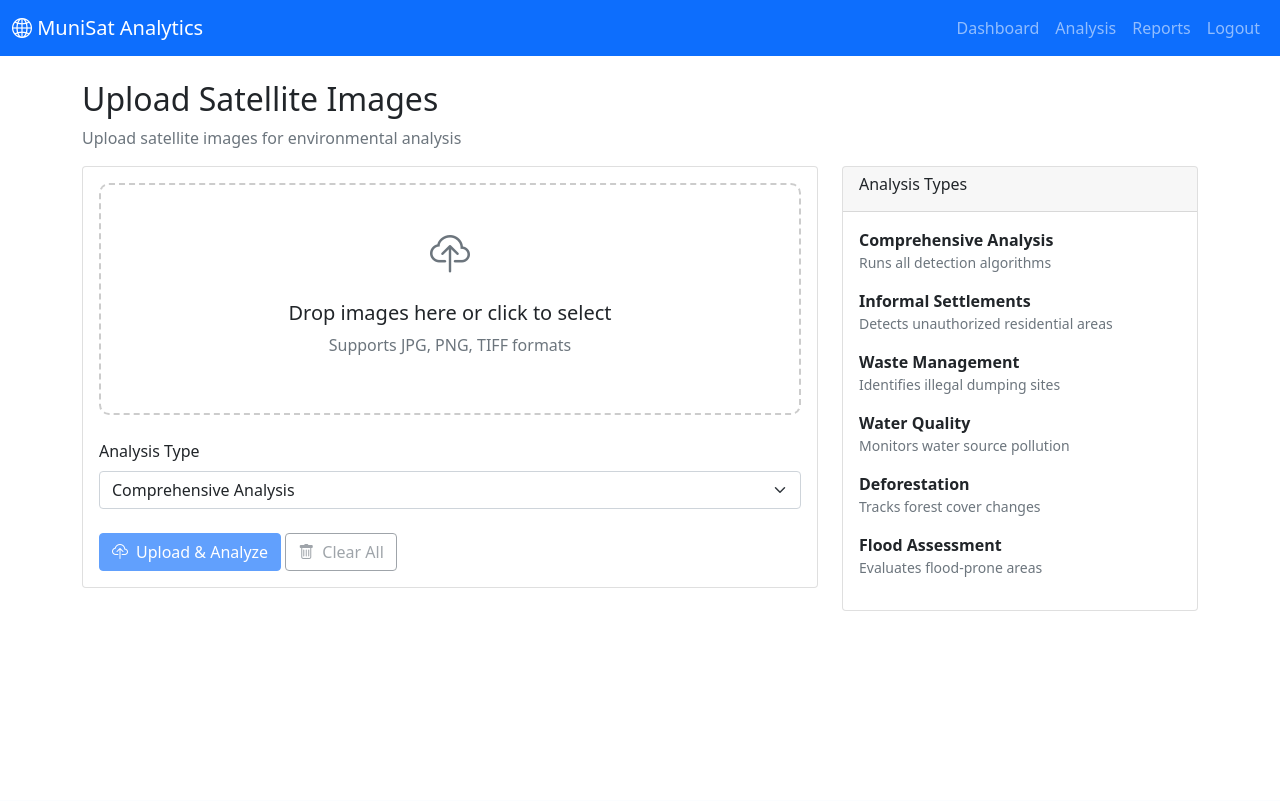
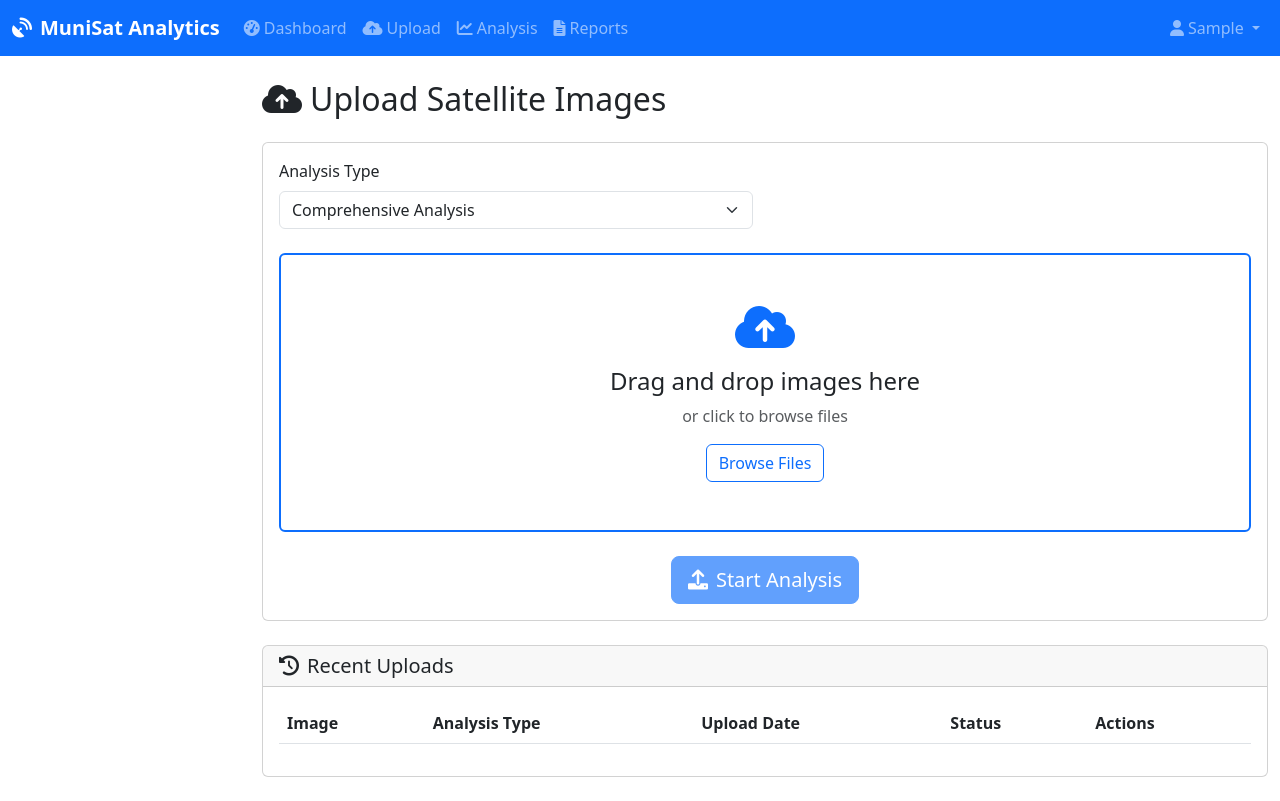
Before and after one commit to Lerata/MuniSat_Engine, a Flask app: page /upload in a window 1280 px wide. Before the commit the page ends 611 px from the top, so only its background shows below. Run offline with Flask 3, Linux system fonts and the light colour scheme; the visitor is signed in with stand-in values (Sample User, id 1); lists and menus that the app fills with data are empty; some libraries are stand-ins or nearby versions.

Commit message:
Assistant checkpoint: Setup complete Flask app with demo user and local deployment
Assistant generated file changes:
- GeoSphereView/run_replit.py: Add demo user creation for testing
- GeoSphereView/templates/base.html: Add complete navigation menu
- GeoSphereView/templates/upload.html: Complete upload page with drag-drop functionality
- GeoSphereView/ml_models.py: Add real model loading instructions
- GeoSphereView/setup_local.py: Create local setup script
- GeoSphereView/run_local.py: Create local run script
- GeoSphereView/.gitignore: Create gitignore file

---

User prompt:

please make sure you have added all the necessary functionality and all the button are working and pages and also navugation to be smooth as possible our back-end uses flusk instead of node.js we are using  google colab to train our model so show us also the steps to  integrate our model to our application aand when you have loged in please do not forgert to gime sample of login details ai can use to demostration puporse the app should allwo you to upload and please make every button and pages are working and well implemented   for demonstration purpose the system should allow you to upload and image for for analysis and we must be able to integarte it with our back-end(model trained) and i would like to make sure that i can be able to download the web app and run on my local machine and also be able to transfere with all dependencies and packages needed to run the app and i would like to transfere to github for collobaration and deployment

Replit-Commit-Author: Assistant
Replit-Commit-Session-Id: 7cfc39bb-e3a4-4bea-a73f-396e8edbde9f

```diff
--- a/GeoSphereView/templates/base.html
+++ b/GeoSphereView/templates/base.html
@@ -1,4 +1,3 @@
-
 <!DOCTYPE html>
 <html lang="en">
 <head>
@@ -37,17 +36,16 @@
     <!-- Navigation -->
     <nav class="navbar navbar-expand-lg navbar-dark bg-primary">
         <div class="container-fluid">
-            <a class="navbar-brand" href="{{ url_for('index') }}">
-                <i class="fas fa-satellite me-2"></i>MuniSat Analytics
+            <a class="navbar-brand" href="{{ url_for('dashboard') if current_user.is_authenticated else url_for('index') }}">
+                <i class="fas fa-satellite-dish me-2"></i>MuniSat Analytics
             </a>
 
+            {% if current_user.is_authenticated %}
             <button class="navbar-toggler" type="button" data-bs-toggle="collapse" data-bs-target="#navbarNav">
                 <span class="navbar-toggler-icon"></span>
             </button>
-
             <div class="collapse navbar-collapse" id="navbarNav">
-                <ul class="navbar-nav ms-auto">
-                    {% if current_user.is_authenticated %}
+                <ul class="navbar-nav me-auto">
                     <li class="nav-item">
                         <a class="nav-link" href="{{ url_for('dashboard') }}">
                             <i class="fas fa-tachometer-alt me-1"></i>Dashboard
@@ -55,37 +53,39 @@
                     </li>
                     <li class="nav-item">
                         <a class="nav-link" href="{{ url_for('upload') }}">
-                                <i class="fas fa-upload me-1"></i>Upload
+                            <i class="fas fa-cloud-upload-alt me-1"></i>Upload
                         </a>
                     </li>
                     <li class="nav-item">
                         <a class="nav-link" href="{{ url_for('analysis') }}">
-                                <i class="fas fa-search me-1"></i>Analysis
+                            <i class="fas fa-chart-line me-1"></i>Analysis
                         </a>
                     </li>
                     <li class="nav-item">
                         <a class="nav-link" href="{{ url_for('reports') }}">
-                                <i class="fas fa-chart-bar me-1"></i>Reports
+                            <i class="fas fa-file-alt me-1"></i>Reports
                         </a>
                     </li>
+                </ul>
+                <ul class="navbar-nav">
                     <li class="nav-item dropdown">
                         <a class="nav-link dropdown-toggle" href="#" role="button" data-bs-toggle="dropdown">
                             <i class="fas fa-user me-1"></i>{{ current_user.first_name }}
                         </a>
                         <ul class="dropdown-menu">
-                                <li><a class="dropdown-item" href="{{ url_for('logout') }}">Logout</a></li>
+                            <li><a class="dropdown-item" href="{{ url_for('logout') }}">
+                                <i class="fas fa-sign-out-alt me-1"></i>Logout
+                            </a></li>
                         </ul>
                     </li>
-                    {% else %}
-                        <li class="nav-item">
-                            <a class="nav-link" href="{{ url_for('login') }}">Login</a>
-                        </li>
-                        <li class="nav-item">
-                            <a class="nav-link" href="{{ url_for('register') }}">Register</a>
-                        </li>
-                    {% endif %}
                 </ul>
             </div>
+            {% else %}
+            <div class="navbar-nav">
+                <a class="nav-link" href="{{ url_for('login') }}">Login</a>
+                <a class="nav-link" href="{{ url_for('register') }}">Register</a>
+            </div>
+            {% endif %}
         </div>
     </nav>
 
--- a/GeoSphereView/templates/upload.html
+++ b/GeoSphereView/templates/upload.html
@@ -1,139 +1,107 @@
 
-<!DOCTYPE html>
-<html lang="en">
-<head>
-    <meta charset="UTF-8">
-    <meta name="viewport" content="width=device-width, initial-scale=1.0">
-    <title>Upload Images - MuniSat Analytics</title>
-    <link href="https://cdn.jsdelivr.net/npm/bootstrap@5.1.3/dist/css/bootstrap.min.css" rel="stylesheet">
-    <link rel="stylesheet" href="https://cdn.jsdelivr.net/npm/bootstrap-icons@1.7.2/font/bootstrap-icons.css">
-    <style>
-        .drop-zone {
-            border: 2px dashed #ccc;
-            border-radius: 10px;
-            padding: 40px;
-            text-align: center;
-            transition: all 0.3s ease;
-            cursor: pointer;
-        }
-        .drop-zone:hover, .drop-zone.drag-over {
-            border-color: #007bff;
-            background-color: #f8f9fa;
-        }
-        .preview-container {
-            max-height: 400px;
-            overflow-y: auto;
-        }
-        .image-preview {
-            max-width: 100px;
-            max-height: 100px;
-            object-fit: cover;
-        }
-    </style>
-</head>
-<body>
-    <nav class="navbar navbar-expand-lg navbar-dark bg-primary">
-        <div class="container-fluid">
-            <a class="navbar-brand" href="{{ url_for('dashboard') }}">
-                <i class="bi bi-globe2"></i> MuniSat Analytics
-            </a>
-            <div class="navbar-nav ms-auto">
-                <a class="nav-link" href="{{ url_for('dashboard') }}">Dashboard</a>
-                <a class="nav-link" href="{{ url_for('analysis') }}">Analysis</a>
-                <a class="nav-link" href="{{ url_for('reports') }}">Reports</a>
-                <a class="nav-link" href="{{ url_for('logout') }}">Logout</a>
-            </div>
-        </div>
-    </nav>
+{% extends "base.html" %}
 
-    <div class="container mt-4">
+{% block title %}Upload Images - MuniSat Analytics{% endblock %}
+
+{% block content %}
+<div class="container-fluid py-4">
     <div class="row">
         <div class="col-12">
-                <h2>Upload Satellite Images</h2>
-                <p class="text-muted">Upload satellite images for environmental analysis</p>
+            <h2 class="mb-4">
+                <i class="fas fa-cloud-upload-alt me-2"></i>Upload Satellite Images
+            </h2>
+
+            <div class="card">
+                <div class="card-body">
+                    <form id="uploadForm" enctype="multipart/form-data">
+                        <!-- Analysis Type Selection -->
+                        <div class="row mb-4">
+                            <div class="col-md-6">
+                                <label for="analysisType" class="form-label">Analysis Type</label>
+                                <select class="form-select" id="analysisType" name="analysis_type" required>
+                                    <option value="comprehensive">Comprehensive Analysis</option>
+                                    <option value="settlements">Informal Settlements</option>
+                                    <option value="waste">Waste Management</option>
+                                    <option value="water">Water Quality</option>
+                                    <option value="deforestation">Deforestation</option>
+                                </select>
                             </div>
                         </div>
 
-        <div class="row">
-            <div class="col-md-8">
-                <div class="card">
-                    <div class="card-body">
-                        <form id="uploadForm" enctype="multipart/form-data">
-                            <div class="drop-zone" id="dropZone">
-                                <i class="bi bi-cloud-upload fs-1 text-muted mb-3 d-block"></i>
-                                <h5>Drop images here or click to select</h5>
-                                <p class="text-muted">Supports JPG, PNG, TIFF formats</p>
-                                <input type="file" id="imageInput" name="images" multiple accept="image/*" class="d-none">
+                        <!-- Drag and Drop Upload Area -->
+                        <div class="upload-area border border-2 border-dashed border-primary rounded p-5 text-center mb-4"
+                             id="uploadArea"
+                             ondrop="handleDrop(event)"
+                             ondragover="handleDragOver(event)"
+                             ondragleave="handleDragLeave(event)">
+                            <i class="fas fa-cloud-upload-alt fa-3x text-primary mb-3"></i>
+                            <h4>Drag and drop images here</h4>
+                            <p class="text-muted">or click to browse files</p>
+                            <input type="file" id="imageFiles" name="images" multiple accept=".jpg,.jpeg,.png,.tiff,.tif" class="d-none">
+                            <button type="button" class="btn btn-outline-primary" onclick="document.getElementById('imageFiles').click()">
+                                Browse Files
+                            </button>
                         </div>
 
-                            <div class="mt-4">
-                                <label for="analysisType" class="form-label">Analysis Type</label>
-                                <select class="form-select" id="analysisType" name="analysis_type">
-                                    <option value="comprehensive">Comprehensive Analysis</option>
-                                    <option value="informal_settlements">Informal Settlements</option>
-                                    <option value="waste_management">Waste Management</option>
-                                    <option value="water_quality">Water Quality</option>
-                                    <option value="deforestation">Deforestation</option>
-                                    <option value="flood_assessment">Flood Assessment</option>
-                                </select>
-                            </div>
+                        <!-- File Preview Area -->
+                        <div id="filePreview" class="row mb-4" style="display: none;"></div>
 
-                            <div class="preview-container mt-4" id="previewContainer" style="display: none;">
-                                <h6>Selected Images:</h6>
-                                <div class="row" id="imagePreview"></div>
-                            </div>
-
-                            <div class="mt-4">
-                                <button type="submit" class="btn btn-primary" id="uploadBtn" disabled>
-                                    <i class="bi bi-cloud-upload me-2"></i>Upload & Analyze
-                                </button>
-                                <button type="button" class="btn btn-outline-secondary" id="clearBtn" disabled>
-                                    <i class="bi bi-trash me-2"></i>Clear All
-                                </button>
-                            </div>
-                        </form>
-
-                        <div class="mt-4" id="uploadProgress" style="display: none;">
-                            <h6>Upload Progress</h6>
+                        <!-- Progress Bar -->
+                        <div id="uploadProgress" class="mb-4" style="display: none;">
                             <div class="progress">
                                 <div class="progress-bar" role="progressbar" style="width: 0%"></div>
                             </div>
                         </div>
 
-                        <div class="mt-4" id="uploadResults" style="display: none;"></div>
+                        <!-- Upload Button -->
+                        <div class="text-center">
+                            <button type="submit" id="uploadBtn" class="btn btn-primary btn-lg" disabled>
+                                <i class="fas fa-upload me-2"></i>Start Analysis
+                            </button>
                         </div>
+                    </form>
                 </div>
             </div>
 
-            <div class="col-md-4">
-                <div class="card">
+            <!-- Recent Uploads -->
+            <div class="card mt-4">
                 <div class="card-header">
-                        <h6>Analysis Types</h6>
+                    <h5 class="mb-0"><i class="fas fa-history me-2"></i>Recent Uploads</h5>
                 </div>
                 <div class="card-body">
-                        <div class="mb-3">
-                            <strong>Comprehensive Analysis</strong>
-                            <p class="small text-muted">Runs all detection algorithms</p>
-                        </div>
-                        <div class="mb-3">
-                            <strong>Informal Settlements</strong>
-                            <p class="small text-muted">Detects unauthorized residential areas</p>
-                        </div>
-                        <div class="mb-3">
-                            <strong>Waste Management</strong>
-                            <p class="small text-muted">Identifies illegal dumping sites</p>
-                        </div>
-                        <div class="mb-3">
-                            <strong>Water Quality</strong>
-                            <p class="small text-muted">Monitors water source pollution</p>
-                        </div>
-                        <div class="mb-3">
-                            <strong>Deforestation</strong>
-                            <p class="small text-muted">Tracks forest cover changes</p>
-                        </div>
-                        <div class="mb-3">
-                            <strong>Flood Assessment</strong>
-                            <p class="small text-muted">Evaluates flood-prone areas</p>
+                    <div class="table-responsive">
+                        <table class="table table-hover">
+                            <thead>
+                                <tr>
+                                    <th>Image</th>
+                                    <th>Analysis Type</th>
+                                    <th>Upload Date</th>
+                                    <th>Status</th>
+                                    <th>Actions</th>
+                                </tr>
+                            </thead>
+                            <tbody id="recentUploads">
+                                {% for upload in recent_uploads %}
+                                <tr>
+                                    <td>{{ upload.original_filename }}</td>
+                                    <td>{{ upload.analysis_type|title }}</td>
+                                    <td>{{ upload.upload_timestamp.strftime('%Y-%m-%d %H:%M') }}</td>
+                                    <td>
+                                        {% if upload.analysis_results %}
+                                            <span class="badge bg-success">Completed</span>
+                                        {% else %}
+                                            <span class="badge bg-warning">Processing</span>
+                                        {% endif %}
+                                    </td>
+                                    <td>
+                                        <a href="{{ url_for('analysis') }}?image={{ upload.id }}" class="btn btn-sm btn-outline-primary">
+                                            <i class="fas fa-eye"></i>
+                                        </a>
+                                    </td>
+                                </tr>
+                                {% endfor %}
+                            </tbody>
+                        </table>
                     </div>
                 </div>
             </div>
@@ -141,146 +109,143 @@
     </div>
 </div>
 
-    <script src="https://cdn.jsdelivr.net/npm/bootstrap@5.1.3/dist/js/bootstrap.bundle.min.js"></script>
 <script>
-        const dropZone = document.getElementById('dropZone');
-        const imageInput = document.getElementById('imageInput');
-        const previewContainer = document.getElementById('previewContainer');
-        const imagePreview = document.getElementById('imagePreview');
-        const uploadBtn = document.getElementById('uploadBtn');
-        const clearBtn = document.getElementById('clearBtn');
-        const uploadForm = document.getElementById('uploadForm');
-        const uploadProgress = document.getElementById('uploadProgress');
-        const uploadResults = document.getElementById('uploadResults');
-
+// File upload handling
 let selectedFiles = [];
 
-        // Drop zone events
-        dropZone.addEventListener('click', () => imageInput.click());
-        dropZone.addEventListener('dragover', (e) => {
-            e.preventDefault();
-            dropZone.classList.add('drag-over');
-        });
-        dropZone.addEventListener('dragleave', () => {
-            dropZone.classList.remove('drag-over');
-        });
-        dropZone.addEventListener('drop', (e) => {
-            e.preventDefault();
-            dropZone.classList.remove('drag-over');
-            handleFiles(e.dataTransfer.files);
-        });
-
-        imageInput.addEventListener('change', (e) => {
+document.getElementById('imageFiles').addEventListener('change', function(e) {
     handleFiles(e.target.files);
 });
 
+function handleDragOver(e) {
+    e.preventDefault();
+    e.stopPropagation();
+    document.getElementById('uploadArea').classList.add('border-success', 'bg-light');
+}
+
+function handleDragLeave(e) {
+    e.preventDefault();
+    e.stopPropagation();
+    document.getElementById('uploadArea').classList.remove('border-success', 'bg-light');
+}
+
+function handleDrop(e) {
+    e.preventDefault();
+    e.stopPropagation();
+    document.getElementById('uploadArea').classList.remove('border-success', 'bg-light');
+    handleFiles(e.dataTransfer.files);
+}
+
 function handleFiles(files) {
     selectedFiles = Array.from(files);
-            displayPreview();
-            uploadBtn.disabled = selectedFiles.length === 0;
-            clearBtn.disabled = selectedFiles.length === 0;
+    displayFilePreview();
+    document.getElementById('uploadBtn').disabled = selectedFiles.length === 0;
 }
 
-        function displayPreview() {
-            imagePreview.innerHTML = '';
+function displayFilePreview() {
+    const preview = document.getElementById('filePreview');
+    const uploadArea = document.getElementById('uploadArea');
 
     if (selectedFiles.length > 0) {
-                previewContainer.style.display = 'block';
+        preview.style.display = 'block';
+        uploadArea.style.display = 'none';
+        preview.innerHTML = '';
 
         selectedFiles.forEach((file, index) => {
+            const col = document.createElement('div');
+            col.className = 'col-md-3 mb-3';
+
             const reader = new FileReader();
-                    reader.onload = (e) => {
-                        const col = document.createElement('div');
-                        col.className = 'col-md-6 mb-3';
+            reader.onload = function(e) {
                 col.innerHTML = `
                     <div class="card">
-                                <img src="${e.target.result}" class="card-img-top image-preview" alt="Preview">
+                        <img src="${e.target.result}" class="card-img-top" style="height: 150px; object-fit: cover;">
                         <div class="card-body p-2">
-                                    <h6 class="card-title small">${file.name}</h6>
-                                    <button type="button" class="btn btn-sm btn-outline-danger" onclick="removeFile(${index})">
-                                        <i class="bi bi-trash"></i>
+                            <small class="text-muted">${file.name}</small>
+                            <button type="button" class="btn btn-sm btn-outline-danger float-end" onclick="removeFile(${index})">
+                                <i class="fas fa-times"></i>
                             </button>
                         </div>
                     </div>
                 `;
-                        imagePreview.appendChild(col);
             };
             reader.readAsDataURL(file);
+
+            preview.appendChild(col);
         });
     } else {
-                previewContainer.style.display = 'none';
+        preview.style.display = 'none';
+        uploadArea.style.display = 'block';
     }
 }
 
 function removeFile(index) {
     selectedFiles.splice(index, 1);
-            displayPreview();
-            uploadBtn.disabled = selectedFiles.length === 0;
-            clearBtn.disabled = selectedFiles.length === 0;
+    displayFilePreview();
+    document.getElementById('uploadBtn').disabled = selectedFiles.length === 0;
 }
 
-        clearBtn.addEventListener('click', () => {
-            selectedFiles = [];
-            imageInput.value = '';
-            displayPreview();
-            uploadBtn.disabled = true;
-            clearBtn.disabled = true;
-        });
-
-        uploadForm.addEventListener('submit', async (e) => {
+// Form submission
+document.getElementById('uploadForm').addEventListener('submit', function(e) {
     e.preventDefault();
 
     const formData = new FormData();
+    const analysisType = document.getElementById('analysisType').value;
+
     selectedFiles.forEach(file => {
         formData.append('images', file);
     });
-            formData.append('analysis_type', document.getElementById('analysisType').value);
+    formData.append('analysis_type', analysisType);
 
-            uploadProgress.style.display = 'block';
-            uploadBtn.disabled = true;
+    // Show progress
+    document.getElementById('uploadProgress').style.display = 'block';
+    document.getElementById('uploadBtn').disabled = true;
 
-            try {
-                const response = await fetch('/upload', {
+    // Upload files
+    fetch('/upload', {
         method: 'POST',
         body: formData
+    })
+    .then(response => response.json())
+    .then(data => {
+        if (data.uploaded_files) {
+            // Success
+            alert(`Successfully uploaded ${data.uploaded_files.length} files for analysis!`);
+            window.location.href = '/analysis';
+        } else {
+            alert('Upload failed: ' + (data.error || 'Unknown error'));
+        }
+    })
+    .catch(error => {
+        alert('Upload failed: ' + error.message);
+    })
+    .finally(() => {
+        document.getElementById('uploadProgress').style.display = 'none';
+        document.getElementById('uploadBtn').disabled = false;
+    });
 });
 
-                const result = await response.json();
+// Reset upload area
+function resetUpload() {
+    selectedFiles = [];
+    displayFilePreview();
+    document.getElementById('uploadBtn').disabled = true;
+}
+</script>
 
-                if (response.ok) {
-                    uploadResults.style.display = 'block';
-                    uploadResults.innerHTML = `
-                        <div class="alert alert-success">
-                            <h6>Upload Successful!</h6>
-                            <p>Uploaded ${result.uploaded_files.length} files. Analysis is in progress.</p>
-                            <a href="/analysis" class="btn btn-sm btn-success">View Analysis Results</a>
-                        </div>
-                    `;
-
-                    // Clear form
-                    clearBtn.click();
-                } else {
-                    uploadResults.style.display = 'block';
-                    uploadResults.innerHTML = `
-                        <div class="alert alert-danger">
-                            <h6>Upload Failed</h6>
-                            <p>${result.error}</p>
-                        </div>
-                    `;
-                }
-            } catch (error) {
-                uploadResults.style.display = 'block';
-                uploadResults.innerHTML = `
-                    <div class="alert alert-danger">
-                        <h6>Upload Error</h6>
-                        <p>An error occurred during upload. Please try again.</p>
-                    </div>
-                `;
+<style>
+.upload-area {
+    min-height: 200px;
+    cursor: pointer;
+    transition: all 0.3s ease;
 }
 
-            uploadProgress.style.display = 'none';
-            uploadBtn.disabled = false;
-        });
-    </script>
-</body>
-</html>
+.upload-area:hover {
+    background-color: #f8f9fa;
+}
+
+.upload-area.border-success {
+    border-color: #28a745 !important;
+}
+</style>
+{% endblock %}
```
Also changed, not shown: GeoSphereView/ml_models.py (+31 -11 lines), GeoSphereView/run_local.py (+47 -0 lines), GeoSphereView/run_replit.py (+18 -1 lines), GeoSphereView/setup_local.py (added, +68 -0 lines), 1 other file. Lines whose indentation alone changed are shown as unchanged.
